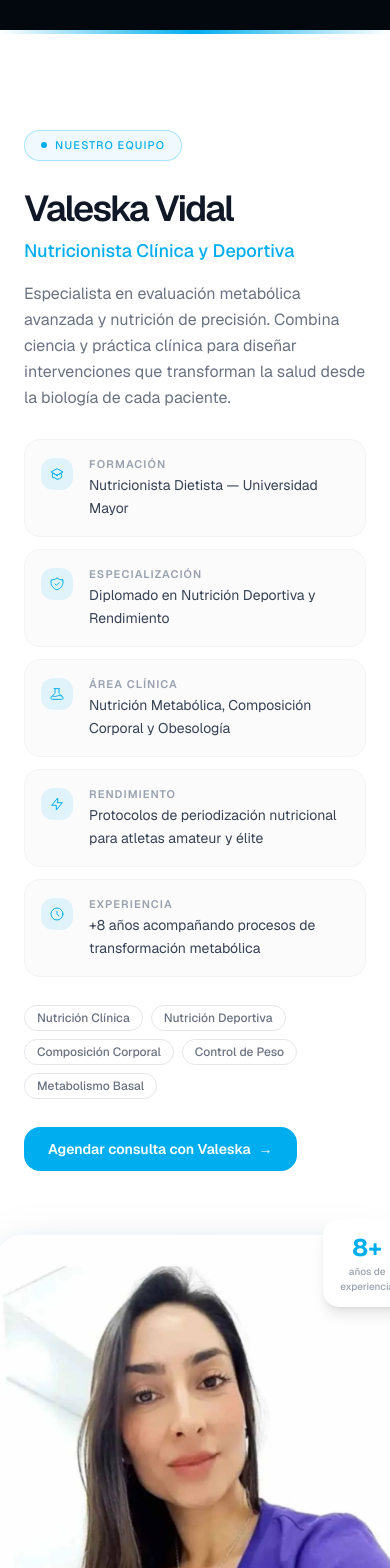
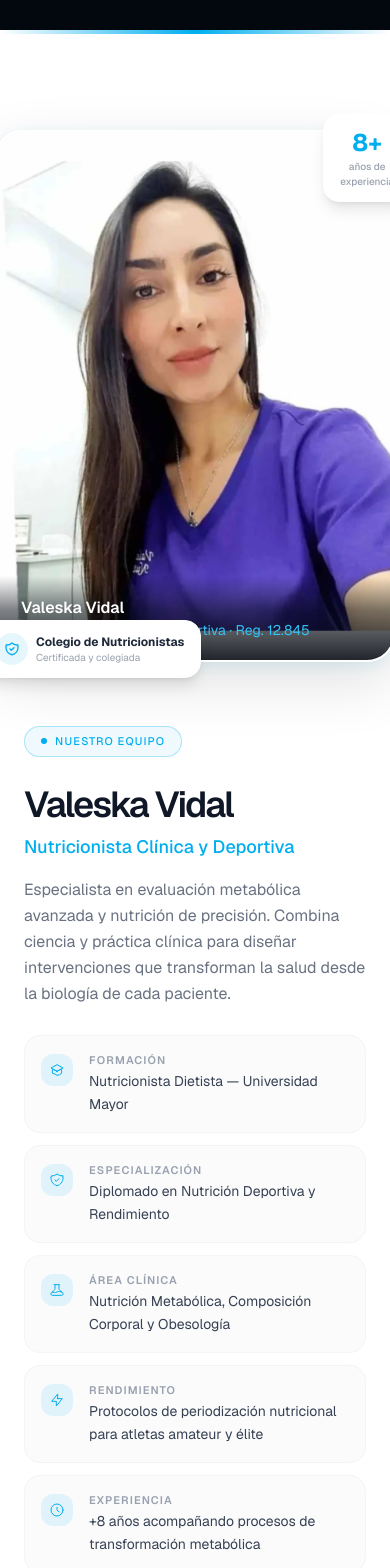
Before and after one commit to felipemunoz1983-alt/centro-metabolico, a Next.js app: page / in a window 390 px wide. Shown: the part 6580-8148 px from the top of the page. Built offline with nearby package versions, Linux system fonts and the light colour scheme.

Commit message:
fix: show team photo before text on mobile using CSS order

```diff
--- a/src/components/sections/TeamSection.tsx
+++ b/src/components/sections/TeamSection.tsx
@@ -361,8 +361,8 @@ export function TeamSection() {
                   </>
                 ) : (
                   <>
-                    <CurriculumColumn member={member} />
-                    <PhotoColumn member={member} />
+                    <div className="order-first lg:order-last"><PhotoColumn member={member} /></div>
+                    <div className="order-last lg:order-first"><CurriculumColumn member={member} /></div>
                   </>
                 )}
               </div>
```
